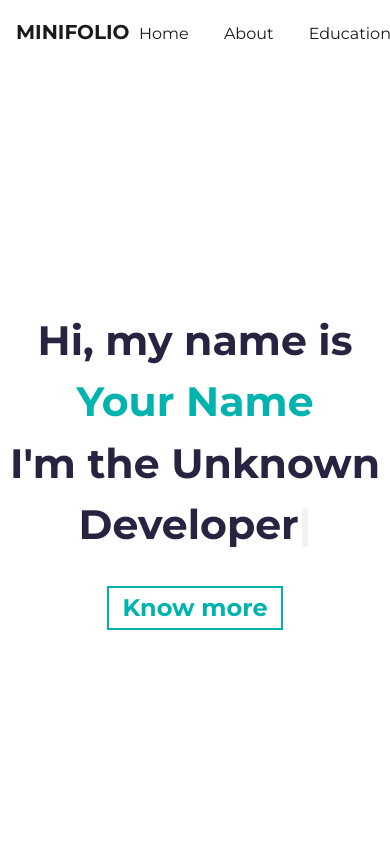
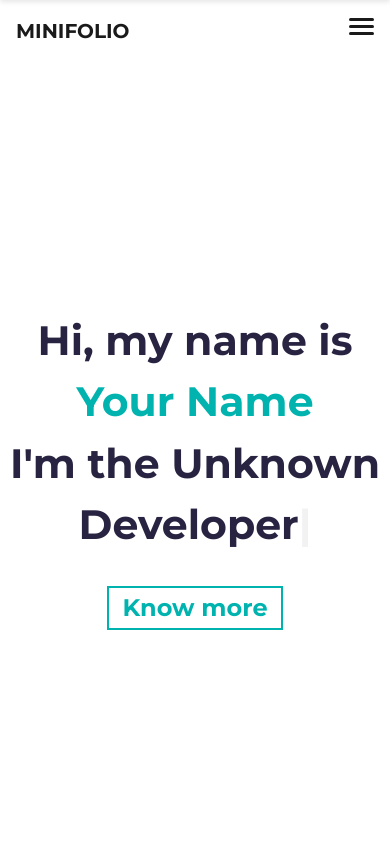
Before and after one commit to divyanshudhruv/Minifolio, a Next.js app: page / in a window 390 px wide. Shown: the top 844 px of the page. Built offline with nearby package versions, Linux system fonts and the light colour scheme.

Commit message:
Add responsive navbar

```diff
--- a/src/components/navbar/navbar.css
+++ b/src/components/navbar/navbar.css
@@ -4,7 +4,7 @@
     position: fixed;
     z-index: 3;
     justify-content: space-between;
-    align-items: last baseline;
+    align-items: center;
     top: 0;
     background-color: #ffffff70;
     width: 100%;
@@ -19,19 +19,113 @@
     cursor: pointer;
 }
 
+.navbar-right {
+    display: flex;
+    align-items: center;
+}
+
 .navbar-right ul {
     display: flex;
     gap: 1em;
     list-style: none;
+    margin: 0;
+    padding: 0;
 }
 
 .navbar-right a {
     padding: 0.4em 0.6em;
     border-radius: 4.75px;
     transition: background-color 0.3s;
+    text-decoration: none;
+    color: #1a1a1a;
 }
 
 .navbar-right a:hover {
     background-color: #01b3af;
     color: white;
 }
+
+.hamburger {
+    display: none;
+    flex-direction: column;
+    cursor: pointer;
+}
+
+.hamburger span {
+    height: 3px;
+    width: 25px;
+    background-color: #1a1a1a;
+    margin: 2px 0;
+    border-radius: 2px;
+    transition: 0.3s;
+}
+
+/* Media query for smaller screens */
+@media screen and (max-width: 768px) {
+    .navbar {
+        align-items: center;
+    }
+
+    .hamburger {
+        display: flex;
+        z-index: 4;
+        position: absolute;
+        right: 1em;
+        top: 1em;
+    }
+
+    .navbar-right {
+        width: 100%;
+    }
+
+    .navbar-right ul {
+        position: fixed;
+        flex-direction: column;
+        background-color: #ffffff;
+        width: 100%;
+        top: 0;
+        left: 0;
+        padding: 4em 0 1em 0;
+        height: auto;
+        transform: translateY(-100%);
+        transition: transform 0.3s ease-in-out;
+        box-shadow: 0 2px 5px rgba(0,0,0,0.1);
+        gap: 0;
+    }
+
+    .navbar-right ul.active {
+        transform: translateY(0);
+    }
+
+    .navbar-right ul li {
+        width: 100%;
+        margin: 0;
+        text-align: center;
+    }
+
+    .navbar-right a {
+        display: block;
+        width: 100%;
+        padding: 1em 0;
+        border-radius: 0;
+        border-bottom: 1px solid #f0f0f0;
+    }
+
+    .navbar-right a:hover {
+        background-color: #01b3af;
+        color: white;
+    }
+
+    /* Animation for hamburger icon when menu is open */
+    .hamburger.active span:nth-child(1) {
+        transform: rotate(45deg) translate(5px, 5px);
+    }
+
+    .hamburger.active span:nth-child(2) {
+        opacity: 0;
+    }
+
+    .hamburger.active span:nth-child(3) {
+        transform: rotate(-45deg) translate(5px, -5px);
+    }
+}
--- a/src/components/navbar/navbar.tsx
+++ b/src/components/navbar/navbar.tsx
@@ -1,3 +1,7 @@
+'use client';
+
+import { useState } from 'react';
+
 import "./navbar.css";
 
 interface Link {
@@ -6,19 +10,32 @@ interface Link {
 }
 
 export default function Navbar({ links }: { links: Link[] }) {
+    const [isMenuOpen, setIsMenuOpen] = useState(false);
+
+    const toggleMenu = () => {
+      setIsMenuOpen(!isMenuOpen);
+    };
+
+    const handleLinkClick = () => {
+      setIsMenuOpen(false);
+    };
+
     return (
       <nav className="navbar">
         <div className="navbar-logo">MINIFOLIO</div>
         <div className="navbar-right">
-                <ul>
-                    <ul id="navbarNoDropdown" className="a">
+          <ul id="navbarNoDropdown" className={isMenuOpen ? 'active' : ''}>
             {links.map((link) => (
               <li key={`link-${link.name}`}>
-                                <a href={link.url}>{link.name}</a>
+                <a href={link.url} onClick={handleLinkClick}>{link.name}</a>
               </li>
             ))}
           </ul>
-                </ul>
+        </div>
+        <div className={`hamburger ${isMenuOpen ? 'active' : ''}`} onClick={toggleMenu}>
+          <span></span>
+          <span></span>
+          <span></span>
         </div>
       </nav>
     );
```
Lines whose indentation alone changed are shown as unchanged.
